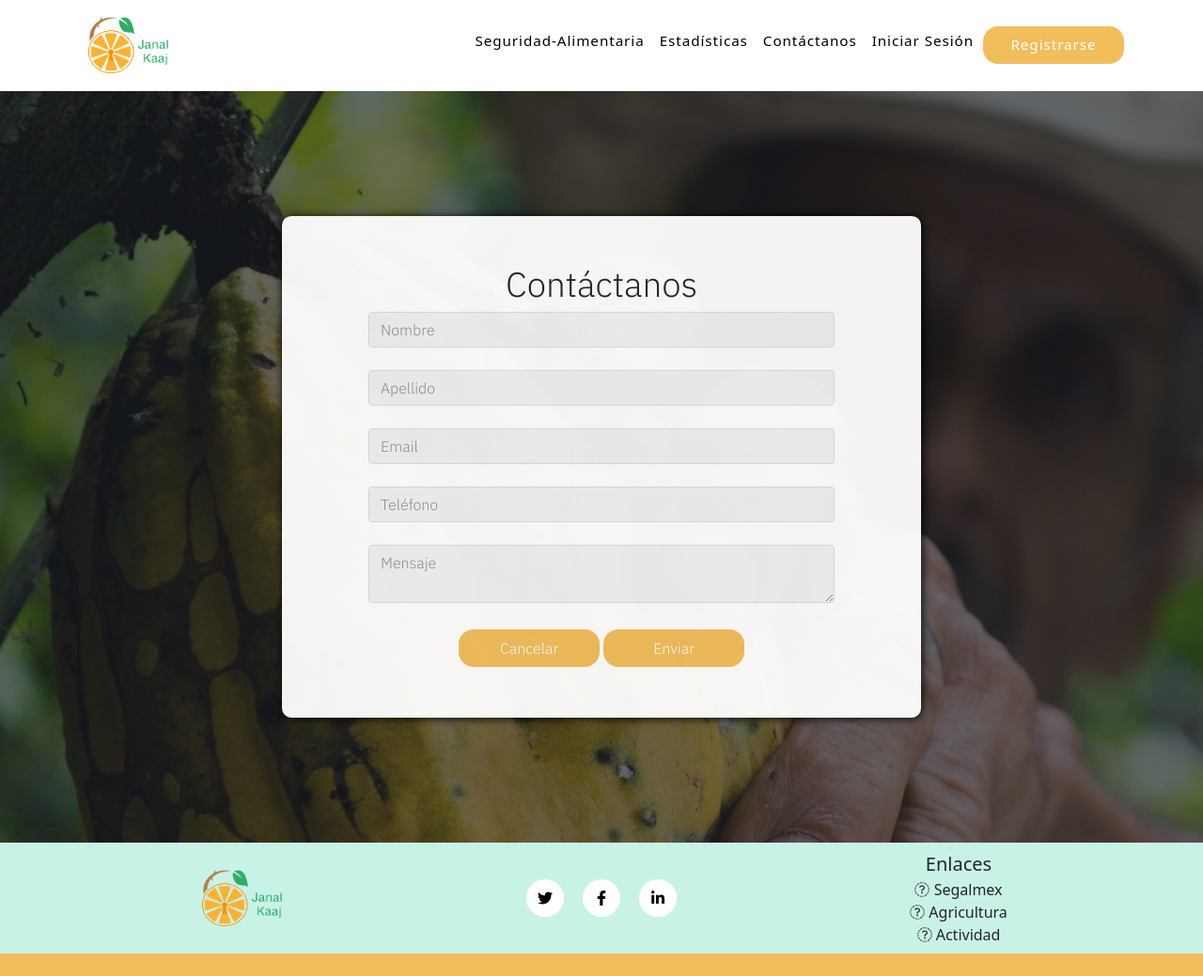
After one commit to MiguelBalam/Janal-Kaaj, a PHP site: page /contactanos.html in a window 1280 px wide. The commit adds this page. Shown: the whole page at 94% size. Run offline with PHP 8.4, Linux system fonts and the light colour scheme; some libraries are stand-ins or nearby versions.

Commit message:
landing page

```diff
--- /dev/null
+++ b/CSS/style3.css
@@ -0,0 +1,303 @@
+.Poppins {
+  font-family: 'Poppins', sans-serif;
+  color: rgb(0, 0, 0);
+}
+
+.Spartan {
+  font-family: 'League Spartan', sans-serif;
+  color: rgb(0, 0, 0);
+}
+
+.IBM {
+  font-family: 'IBM Plex Sans', sans-serif;
+}
+.navbar {
+  position: relative;
+  display: flex;
+  flex-wrap: wrap;
+  align-items: center;
+  justify-content: space-between;
+  padding-top: 0.4rem;
+  padding-bottom: 0.4rem;
+}
+  #mainNav {
+    background-color: #ffffff;
+  }
+  .sticky-top{
+    position: -webkit-sticky;
+    position: sticky;
+    top: 0;
+    z-index: 1030;
+  }
+  .navbar .nav-item .nav-link {
+    color: rgb(0, 0, 0);
+  }
+.nav-link{
+    display: block;
+    padding: 0.5rem 1rem;
+    color: #f2be5c;
+    text-decoration: none;
+    transition: color 0.15s ease-in-out, background-color 0.15s ease-in-out, border-color 0.15s ease-in-out;
+  }
+  @media (prefers-reduced-motion: reduce) {
+    .nav-link {
+      transition: none;
+    }
+  }
+  #mainNav  .nav-link:hover, .nav-link:focus {
+    color: #f2be5c;
+  }
+  #mainNav .nav-link.disabled {
+    color: #6c757d;
+    pointer-events: none;
+    cursor: default;
+  }
+
+#mainNav .navbar-toggler {
+  padding: 0.75rem;
+  font-size: 0.75rem;
+  text-transform: uppercase;
+  font-weight: 700;
+
+}
+#mainNav .navbar-brand {
+  color: #f2be5c;
+  font-weight: 700;
+  padding: 0.75rem;
+  letter-spacing: 0.0625em;
+  text-transform: uppercase;
+}
+
+#mainNav .navbar-nav .nav-item .nav-link {
+  font-size: 0.95rem;
+  color: rgb(0, 0, 0);
+  letter-spacing: 0.0625em;
+}
+#mainNav .navbar-nav .nav-item .nav-link.active, #mainNav .navbar-nav .nav-item .nav-link:hover {
+  color: #f2be5c;
+}
+
+
+.navbar-toggler {
+  padding: 0.25rem 0.75rem;
+  font-size: 1.25rem;
+  line-height: 1;
+  background-color: #f2be5c;
+  border: 1px solid transparent;
+  border-radius: 0.25rem;
+  transition: box-shadow 0.15s ease-in-out;
+}
+
+  .masthead {
+    position: relative;
+    background-image: url("../pestanas_Encuestado/Img/5.jpg");
+    background-size: cover;
+    background-position: center center;
+    min-height: 550px;
+  }
+  .masthead2 {
+    position: relative;
+    background-image: url("../pestanas_Encuestado/Img/4.jpg");
+    background-size: cover;
+    background-position: center center;
+    min-height: 550px;
+  }
+
+  .background-overlay {
+    background: rgba(47, 54, 64, 0.4);
+    top: 0;
+    left: 0;
+    right: 0;
+    height: 100%;
+    position: absolute;
+  }
+
+  .form-control, .btn{
+    border-radius: 0;
+  }
+
+  .team, footer {
+    background: #c9f2e7;
+  }
+  .footerB{
+    background: #f2be5c;
+    color: #f2be5c;
+  }
+
+  .btn {
+    background-color: #f2be5c;
+    border: #f2be5c;
+    width: 150px;
+    height: 40px;
+    margin: 4px 2px;
+    border-radius: 1rem;
+  }
+
+  .btn-dark {
+    color: rgb(0, 0, 0);
+    background-color: #ffffff;
+    border-color: #ffffff;
+  }
+  .btn-dark:hover {
+    color: rgb(0, 0, 0);
+    background-color: #ffffff;
+    border-color: #ffffff;
+  }
+  .btn-social {
+    height: 2.5rem;
+    width: 2.5rem;
+    display: inline-flex;
+    align-items: center;
+    justify-content: center;
+    padding: 0;
+    border-radius: 100%;
+  }
+  .section {
+    position: relative;
+    height: 100vh;
+    width: 100%;
+    background-size: cover;
+    background-position: center center;
+    background: linear-gradient(rgba(0, 0, 0, 0.4), rgba(0, 0, 0, 0.4)), url(/pestanas_Encuestado/Img/2.jpg);
+
+}
+
+.form-container {
+    position: absolute;
+    top: 50%;
+    left: 50%;
+    transform: translate(-50%, -50%);
+    background-color: #ffffff;
+    opacity: 0.95;
+    width: 680px;
+    padding: 50px 30px;
+    border-radius: 10px;
+    box-shadow: 1px 1px 10px rgb(0, 0, 0);
+}
+.form-control {
+  background-color: #E8EEEB;
+  opacity: 0.8;
+}
+
+
+.main{
+  margin: auto;
+  width: 90%;
+  max-width: 1000px;
+  background-image: linear-gradient(to left, rgba(255, 255, 255, 0.472), rgba(255, 255, 255, 0.365));
+  overflow: hidden;
+  padding: .7em;
+  border-radius: 1em;
+  display: grid;
+  grid-auto-rows: max-content;
+  grid-template-columns: repeat(auto-fit, minmax(310px, 1fr));
+  gap: .6em;
+
+  animation: mostrar 1.5s ease-in-out;
+}
+
+@keyframes mostrar {
+  0%{
+      opacity: 0;
+  }
+
+  100%{
+      opacity: 1;
+  }
+}
+
+.main__figure{
+  overflow: hidden;
+  border-radius: 1em;
+  background-color: #D798F8;
+  display: flex;
+}
+
+.main__img{
+  margin: auto;
+  width: 80%;
+  max-width: 60vw;
+}
+
+.main__contact{
+  display: flex;
+  flex-direction: column;
+  justify-content: center;
+  gap: 1.5em;
+  padding: 3em .7em;
+  text-align: center;
+}
+
+.main__form{
+  display: grid;
+  justify-items: center;
+  gap: 1.5em;
+}
+
+.main__input{
+  width: 80%;
+  max-width: 500px;
+  outline: none;
+  border: none;
+  padding: 1em;
+  font: inherit;
+  border-radius: .6em;
+  background-color: #eeeeee;
+
+}
+
+.form-control{
+  display: block;
+  width: 80%;
+  padding: 0.375rem 0.75rem;
+  font-size: 1rem;
+  font-weight: 400;
+  line-height: 1.5;
+  color: #212529;
+  background-color: #eeeeee;
+  background-clip: padding-box;
+  border: 1px solid #ced4da;
+  -webkit-appearance: none;
+     -moz-appearance: none;
+          appearance: none;
+  border-radius: 0.25rem;
+  transition: border-color 0.15s ease-in-out, box-shadow 0.15s ease-in-out;
+}
+
+.main__input--send{
+  background-color: #DC3F31;
+  color: #fff;
+  font-weight: 600;
+}
+
+.main__title{
+  font-size: 2.3rem;
+}
+
+.main__paragraph{
+  margin: .3em 0;
+}
+
+
+.main__social{
+  display: grid;
+  grid-auto-flow: column;
+  justify-content: center;
+  grid-auto-columns: max-content;
+  gap: 1em;
+}
+
+.main__link{
+  border: 1px solid #fff;
+  border-radius: 10px;
+  padding: .6em 1.5em;
+}
+
+.main__link:hover{
+  background-color: #fff;
+}
+
+.main__icon{
+  width: 30px;
+  height: 30px;
+}
--- /dev/null
+++ b/contactanos.html
@@ -0,0 +1,105 @@
+<!DOCTYPE html>
+<html lang="en">
+
+<head>
+  <meta charset="UTF-8">
+  <meta name="viewport" content="width=device-width, initial-scale=1, shrink-to-fit=no" />
+  <title>Janal-Kaaj</title>
+  <!-- Bootstrap -->
+  <link rel="icon" type="image/x-icon" href="assets/favicon.ico" />
+  <link rel="stylesheet" href="CSS/bootstrap.min.css">
+  <link rel="stylesheet" href="CSS/style3.css">
+
+  <link href="https://fonts.googleapis.com/css2?family=Poppins:wght@200;300&display=swap" rel="stylesheet">
+  <link href="https://fonts.googleapis.com/css2?family=League+Spartan:wght@300&display=swap" rel="stylesheet">
+  <link href="https://fonts.googleapis.com/css2?family=IBM+Plex+Sans:wght@300&display=swap" rel="stylesheet">
+  <script src="https://use.fontawesome.com/releases/v6.1.0/js/all.js" crossorigin="anonymous"></script>
+  <script src="https://cdn.jsdelivr.net/npm/bootstrap@5.2.1/dist/js/bootstrap.bundle.min.js"></script>
+</head>
+
+<body>
+  <nav class="navbar navbar-expand-lg fixed-top" id="mainNav">
+    <div class="container">
+      <a class="navbar-brand" href="/">
+        <img src="./Img/Fondo Transparente.png" width="90px" height="60px">
+      </a>
+      <button class="navbar-toggler" type="button" data-bs-toggle="collapse" data-bs-target="#navbarResponsive"
+        aria-controls="navbarResponsive" aria-expanded="false" aria-label="Toggle navigation">
+        Menu
+        <i class="fas fa-bars ms-1"></i>
+      </button>
+      <div class="collapse navbar-collapse justify-content-end" id="navbarResponsive">
+        <ul class="navbar-nav ms-auto py-4 py-lg-0">
+          <li class="nav-item"><a class="nav-link" href="#">Seguridad-Alimentaria</a></li>
+          <li class="nav-item"><a class="nav-link" href="#">Estadísticas</a></li>
+          <li class="nav-item"><a class="nav-link" href="contactanos.html">Contáctanos</a></li>
+          <li class="nav-item"><a class="nav-link" href="login.html">Iniciar Sesión</a></li>
+          <li class="nav-item"><a class="nav-link btn btn-outline-warning text-white" href="form_encuestador.html"
+              type="submit">Registrarse</a></li>
+        </ul>
+      </div>
+  </nav>
+  <!-- Contact-->
+  <header class="section">
+    <div class="container">
+      <div class="background-overlay row text-white py-5">
+        <section class="d-flex justify-content-center my-4 IBM" id="contact">
+          <div class="form-container">
+            <h2 class="main__title text-center text-dark">Contáctanos</h2>
+            <form class="main__form">
+              <input type="text" placeholder="Nombre" class="form-control">
+              <input type="text" placeholder="Apellido" class="form-control">
+              <input type="email" placeholder="Email" class="form-control">
+              <input type="tel" placeholder="Teléfono" class="form-control">
+              <textarea placeholder="Mensaje" class="form-control"></textarea>
+              <div class="row">
+                <input type="" value="Cancelar" class="nav-link btn btn-outline-warning text-white">
+                <input type="submit" value="Enviar" class="nav-link btn btn-outline-warning text-white">
+              </div>
+            </form>
+          </div>
+      </div>
+    </div>
+  </header>
+  </div>
+  </section>
+  </section>
+
+  <footer class="footer">
+    <div class="container py-2">
+      <div class="row align-items-center">
+        <div class="col-sm-4 text-center text-dark "><img src="./Img/Fondo Transparente.png" width="90px" height="60px">
+        </div>
+        <div class="col-sm-4 my-3 my-lg-0 text-center">
+          <a class="btn btn-dark btn-social mx-2" href="#!" aria-label="Twitter"><i class="fab fa-twitter"></i></a>
+          <a class="btn btn-dark btn-social mx-2" href="#!" aria-label="Facebook"><i class="fab fa-facebook-f"></i></a>
+          <a class="btn btn-dark btn-social mx-2" href="#!" aria-label="LinkedIn"><i class="fab fa-linkedin-in"></i></a>
+        </div>
+        <div class="col-sm-4 text-center">
+          <a class="link-dark text-decoration-none fs-5">Enlaces</a><br>
+          <a class="link-dark text-decoration-none" href="https://www.gob.mx/segalmex"><i
+              class="fa-sharp fa-solid fa-check"></i> Segalmex</a><br>
+          <a class="link-dark text-decoration-none" href="https://www.gob.mx/agricultura"><i
+              class="fa-sharp fa-solid fa-check"></i> Agricultura</a><br>
+          <a class="link-dark text-decoration-none"
+            href="https://www.aecoc.es/actividad/seguridad-alimentaria-calidad/"><i
+              class="fa-sharp fa-solid fa-check"></i> Actividad</a>
+        </div>
+      </div>
+    </div>
+    <div class="footerB">...</div>
+  </footer>
+
+  <!-- BOOTSTRAP SCRIPTS -->
+  <script src="https://code.jquery.com/jquery-3.3.1.slim.min.js"
+    integrity="sha384-q8i/X+965DzO0rT7abK41JStQIAqVgRVzpbzo5smXKp4YfRvH+8abtTE1Pi6jizo"
+    crossorigin="anonymous"></script>
+  <script src="https://cdnjs.cloudflare.com/ajax/libs/popper.js/1.14.3/umd/popper.min.js"
+    integrity="sha384-ZMP7rVo3mIykV+2+9J3UJ46jBk0WLaUAdn689aCwoqbBJiSnjAK/l8WvCWPIPm49"
+    crossorigin="anonymous"></script>
+  <script src="https://stackpath.bootstrapcdn.com/bootstrap/4.1.1/js/bootstrap.min.js"
+    integrity="sha384-smHYKdLADwkXOn1EmN1qk/HfnUcbVRZyYmZ4qpPea6sjB/pTJ0euyQp0Mk8ck+5T"
+    crossorigin="anonymous"></script>
+</body>
+
+</html>
```
Also changed, not shown: CSS/prueba.js (added, +12 -0 lines), index2.html (added, +199 -0 lines), CSS/style.css (line endings or trailing spaces), Img/Blanco.png (added), Img/Fondo Transparente.png (added), Img/Negro.png (added), Img/OP1.png (added), pestanas_Encuestado/Img/1.jpg (added), pestanas_Encuestado/Img/2.jpg (added), pestanas_Encuestado/Img/3.jpg (added), 2 other files.
